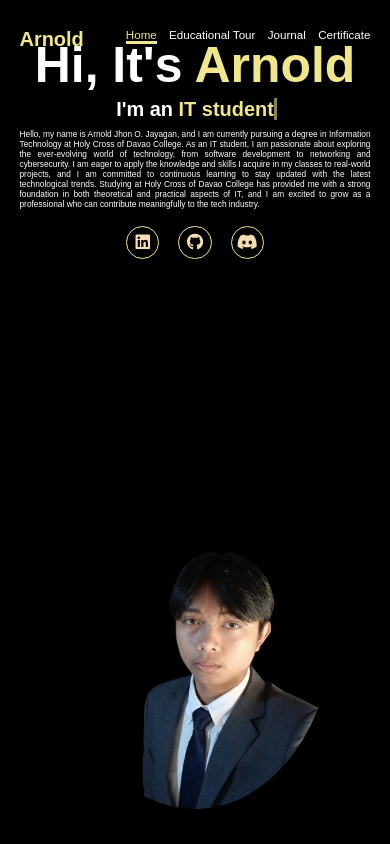
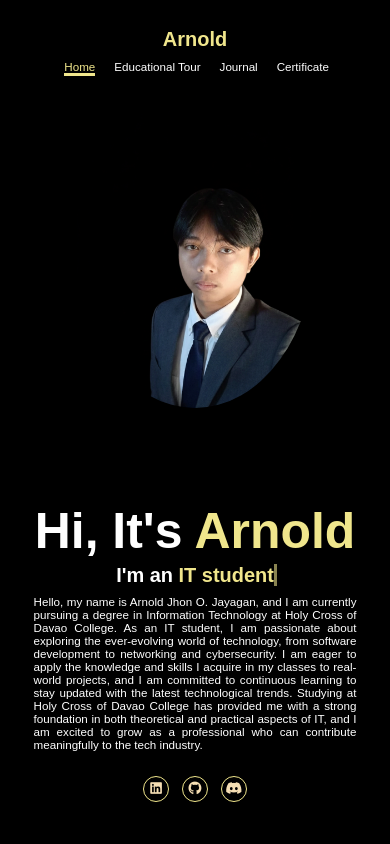
Before and after one commit to ARNOLDJAYAGAN/journal, a plain HTML site: page index.html in a window 390 px wide. Drawn offline with Linux system fonts and the light colour scheme; a web font is replaced by a local one.

Commit message:
responsive adjust

```diff
--- a/style.css
+++ b/style.css
@@ -378,7 +378,95 @@ span{
         height: 180px;
     }
 }
+/* =======================
+   MOBILE TEXT CENTER + IMAGE BELOW
+   ======================= */
+@media (max-width: 600px) {
 
+    html {
+        font-size: 52%;
+    }
+
+    /* HEADER */
+    header {
+        padding: 1rem 4%;
+        flex-direction: column;
+        align-items: center;
+        text-align: center;
+    }
+
+    nav {
+        margin-top: 1rem;
+    }
+
+    nav a {
+        font-size: 1.4rem;
+        margin: 0 0.8rem;
+    }
+
+    /* SECTION */
+    section {
+        padding: 8rem 4% 4rem;
+    }
+
+    /* HOME LAYOUT */
+    .home {
+        flex-direction: column;
+        /* TEXT ON TOP, IMAGE BELOW */
+        align-items: center;
+        text-align: center;
+        gap: 2.5rem;
+    }
+
+    /* TEXT CENTER */
+    .home-content {
+        display: flex;
+        flex-direction: column;
+        align-items: center;
+    }
+
+    .home-content h1 {
+        font-size: 3.2rem;
+        line-height: 1.2;
+    }
+
+    .home-content h3 {
+        font-size: 2.2rem;
+    }
+
+    .typing-text {
+        font-size: 2.2rem;
+    }
+
+    .home-content p {
+        font-size: 1.4rem;
+        text-align: center;
+        /* CENTER TEXT */
+        max-width: 90%;
+    }
+
+    /* IMAGE BELOW */
+    .home-img {
+        margin-top: 1.5rem;
+    }
+
+    .home-img img {
+        width: 80vw;
+        max-width: 240px;
+    }
+
+    /* SOCIAL ICONS */
+    .social-icons {
+        margin-top: 2rem;
+    }
+
+    .social-icons a {
+        width: 3.2rem;
+        height: 3.2rem;
+        font-size: 1.6rem;
+        margin: 1rem 0.6rem;
+    }
+}
 /* EXTRA SMALL PHONES */
 @media (max-width: 480px) {
 
```
Also changed, not shown: educ.html (+82 -21 lines).
